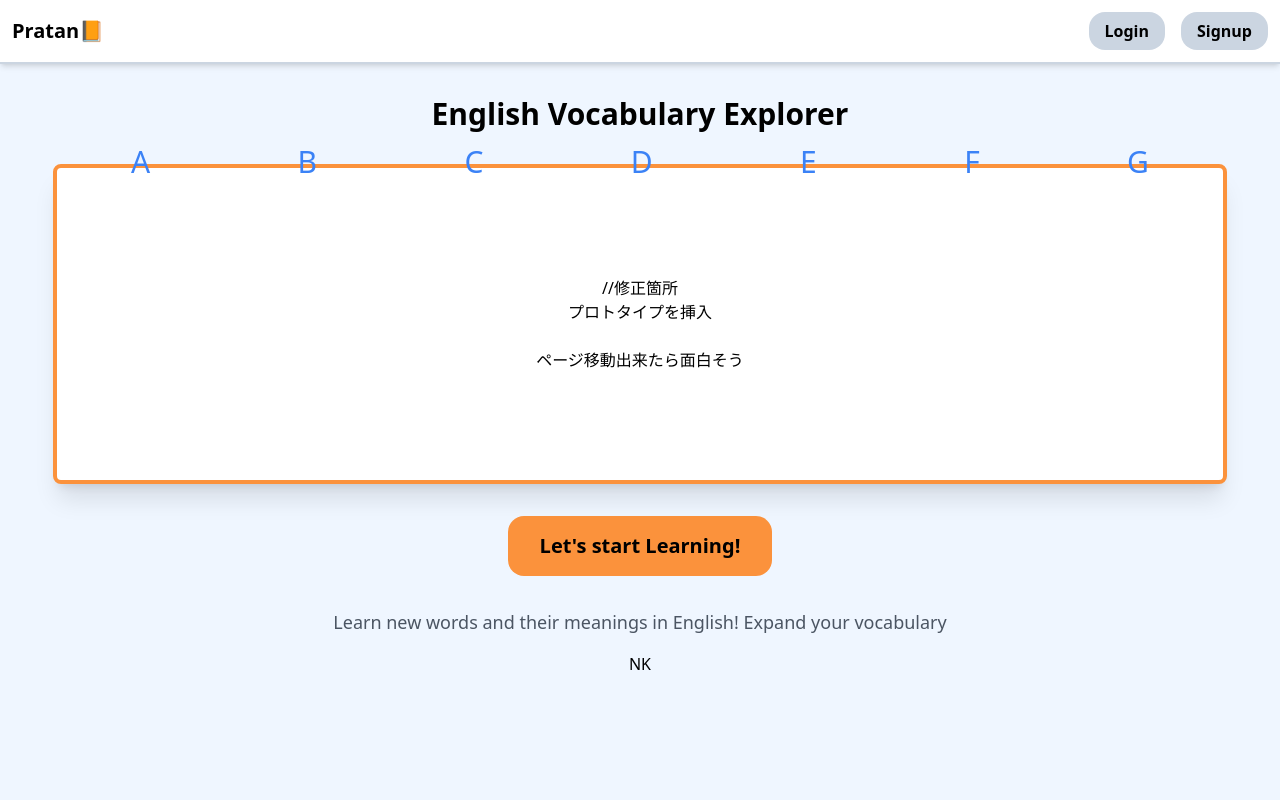
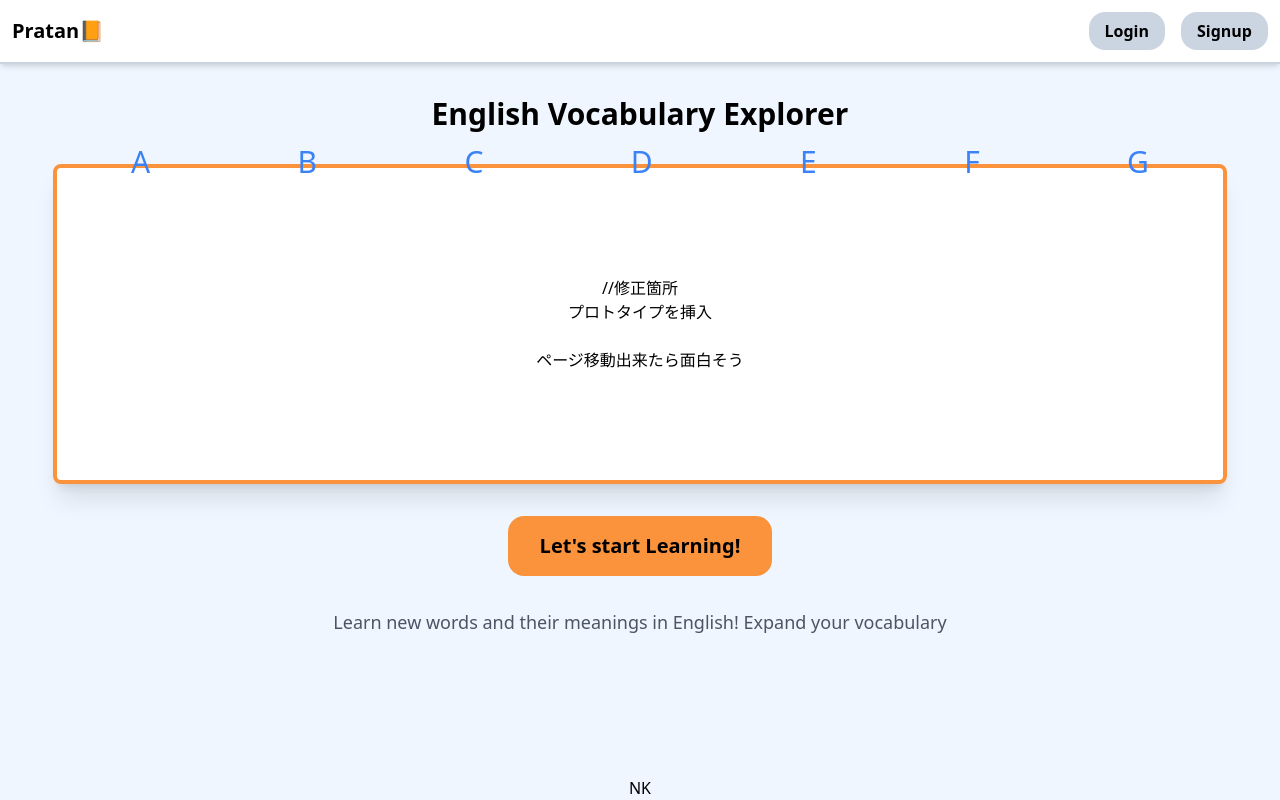
Before and after one commit to kikudesuyo/pratan, a React (Vite) app in the folder frontend/: page / in a window 1280 px wide. Built offline with nearby package versions, Linux system fonts and the light colour scheme.

Commit message:
footerを最下部に固定

```diff
--- a/frontend/src/App.tsx
+++ b/frontend/src/App.tsx
@@ -17,6 +17,7 @@ function App() {
       <Router>
         <ScrollToTop />
         <Header />
+        <div className="flex-grow">
           <Routes>
             <Route path={PATHS.LANDING} element={<Landing />}></Route>
             <Route path={PATHS.LOGIN} element={<Login />} />
@@ -27,6 +28,7 @@ function App() {
             />
             <Route path={PATHS.WORDLIST} element={<WordList />} />
           </Routes>
+        </div>
         <Footer />
       </Router>
     </div>
```
Lines whose indentation alone changed are shown as unchanged.
